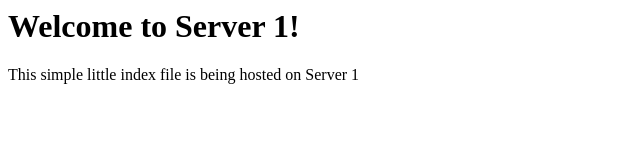
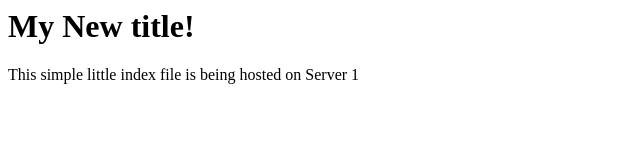
Before and after one commit to WSU-kduncan/cicd-3120-pattonsgirl-1, a plain HTML site: page index.html in a window 1280 px wide. Shown: the whole page, without its empty margins (0-640 px from the left). Drawn offline with Linux system fonts and the light colour scheme.

Commit message:
Update index.html

```diff
--- a/index.html
+++ b/index.html
@@ -5,7 +5,7 @@
 </head>
 
 <body>
-    <H1> Welcome to Server 1! </H1>
+    <H1> My New title! </H1>
     <p> This simple little index file is being hosted on Server 1</p>
 </body>
 
```
